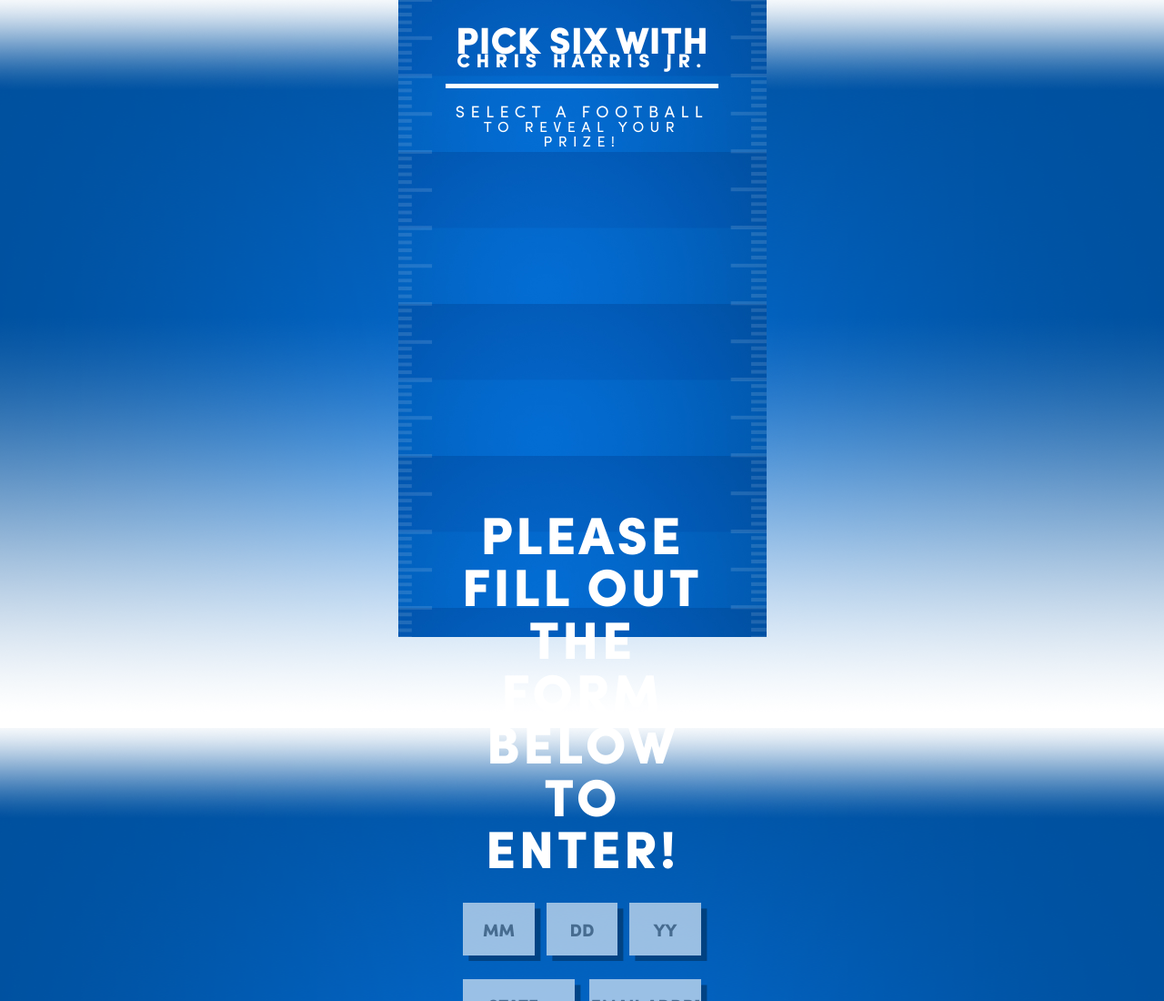
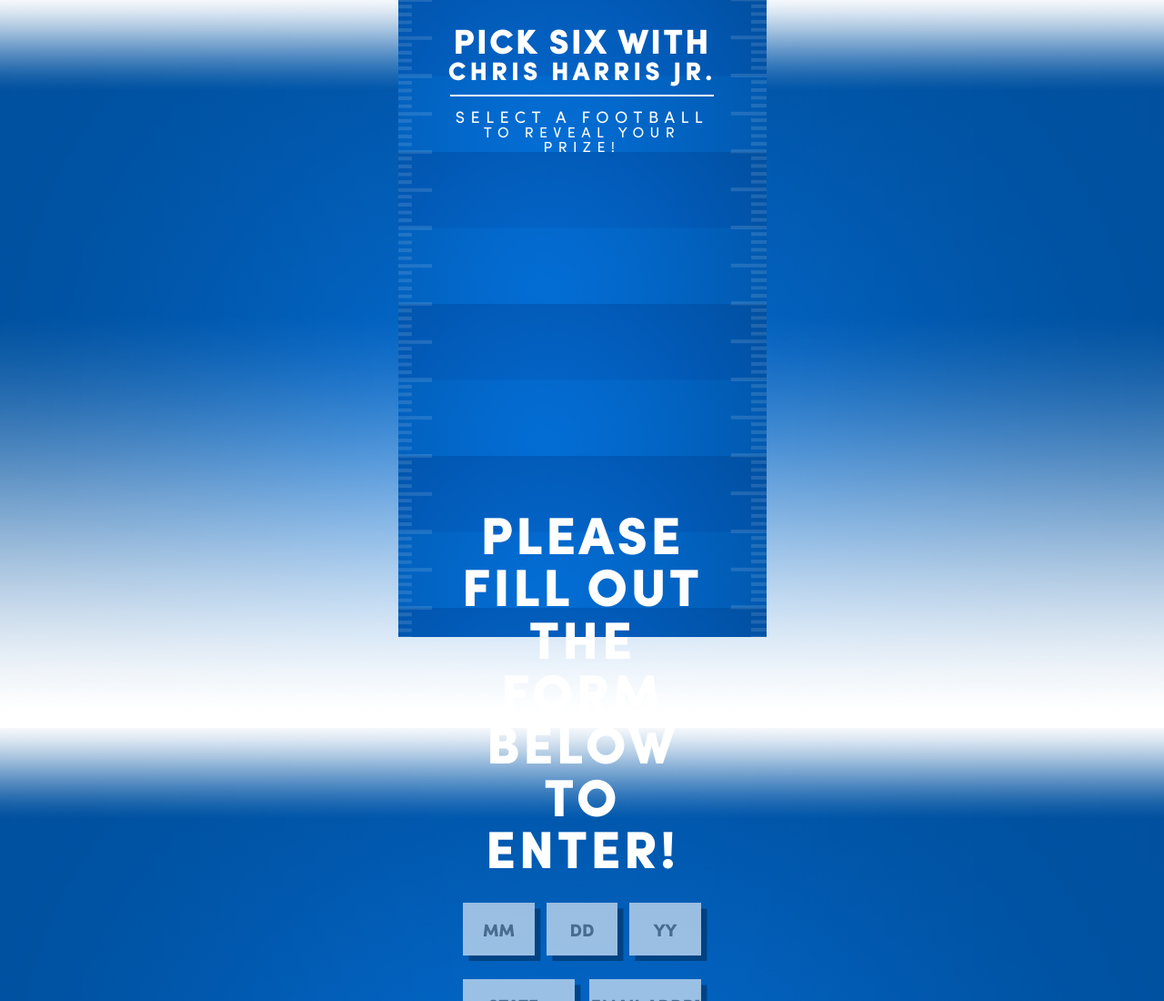
Before and after one commit to wojcikkatarzyna/View-of-website, a website: page index.html in a window 1280 px wide. Shown: the top 1100 px of the page at 91% size. Drawn offline with Linux system fonts and the light colour scheme.

Commit message:
desktop: h1, h2 and hr changed

```diff
--- a/scss/_header.scss
+++ b/scss/_header.scss
@@ -4,7 +4,7 @@
     padding-top: 1vw;
     @include desktop{
         height: 170px;
-        padding-top: 30px;
+        padding-top: 25px;
     }
     h1{
         font-family: SofiaProBlack, Arial, sans-serif;
@@ -12,9 +12,9 @@
         letter-spacing: 0.5vw;
         line-height: 9.75vw;
         @include desktop{
-            font-size: 41px;
-            letter-spacing: 0;
-            line-height: 25px;
+            font-size: 38px;
+            letter-spacing: 2px;
+            line-height: 38px;
         }
     }
     h2{
@@ -23,15 +23,16 @@
         letter-spacing: 0.75vw;
         line-height: 7.5vw;
         @include desktop{
-            font-size: 21px;
-            letter-spacing: 0.5vw;
-            line-height: 21px;
+            font-size: 28px;
+            letter-spacing: 4px;
+            line-height: 28px;
         }
     }
     hr{
         border-top: 0.5vw solid $font_color;
         @include desktop{
-            border-top: 5px solid $font_color;
+            border-top: 2px solid $font_color;
+            margin: 13px 5px;
         }
     }
     h3{
```
Also changed, not shown: css/main.css.
